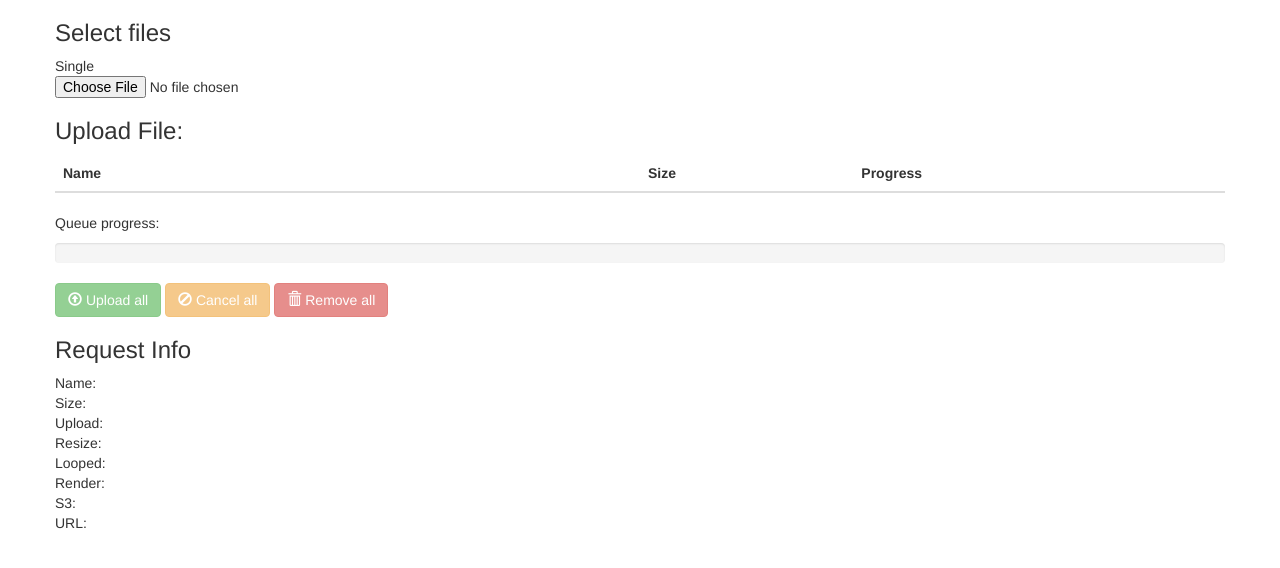
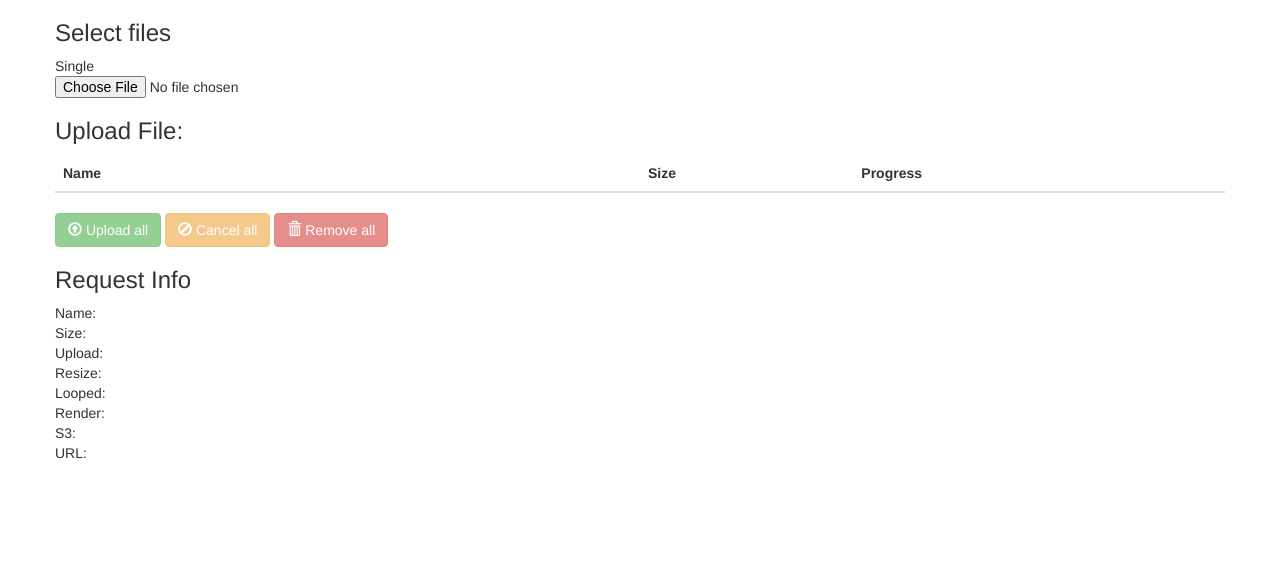
Before and after one commit to beezd26/BMMH-API, a website: page client/mobile.html in a window 1280 px wide. Drawn offline with nearby package versions, Linux system fonts and the light colour scheme.

Commit message:
no message

```diff
--- a/client/mobile.html
+++ b/client/mobile.html
@@ -81,14 +81,6 @@
             </table>
 
             <div>
-                <p>
-                    Queue progress:
-
-                <div class="progress" style="">
-                    <div class="progress-bar" role="progressbar"
-                         ng-style="{ 'width': uploader.progress + '%' }"></div>
-                </div>
-                </p>
                 <button type="button" class="btn btn-success btn-s"
                         ng-click="uploader.uploadAll()"
                         ng-disabled="!uploader.getNotUploadedItems().length">
```
